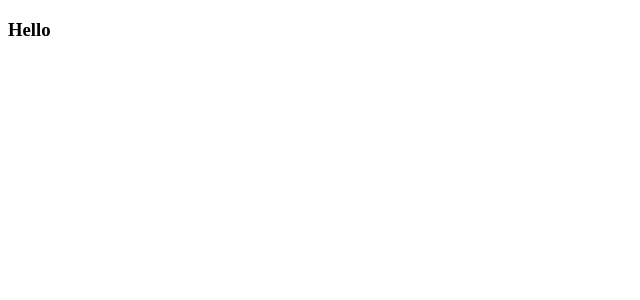
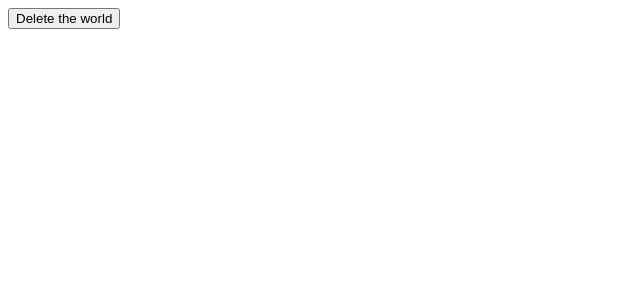
Before and after one commit to devkmins/react_10_hooks, a React (Create React App) app: page / in a window 1280 px wide. Shown: the top 300 px of the page, without its empty margins (0-640 px from the left). Built offline with nearby package versions, Linux system fonts and the light colour scheme.

Commit message:
Custom useConfirm hook

```diff
--- a/src/App.tsx
+++ b/src/App.tsx
@@ -1,13 +1,14 @@
-import React, { useEffect, useRef, useState } from "react";
-import { useClick } from "./hooks/useClick";
+import React, { useEffect, useState } from "react";
+import { useConfirm } from "./hooks/useConfirm";
 
 function App() {
-  const sayHello = () => console.log("Hello");
-  const title = useClick(sayHello);
+  const deleteTheWorld = () => console.log("Deleting the world...");
+  const abort = () => console.log("Aborted");
+  const confirmDelete = useConfirm("Are you sure", deleteTheWorld, abort);
 
   return (
     <div>
-      <h3 ref={title}>Hello</h3>
+      <button>Delete the world</button>
     </div>
   );
 }
--- /dev/null
+++ b/src/hooks/useConfirm.tsx
@@ -0,0 +1,11 @@
+export const useConfirm = (message: string, callback: any, rejection: any) => {
+  const confirmAction = () => {
+    if (confirm(message)) {
+      callback();
+    } else {
+      rejection();
+    }
+  };
+
+  return confirmAction;
+};
```
